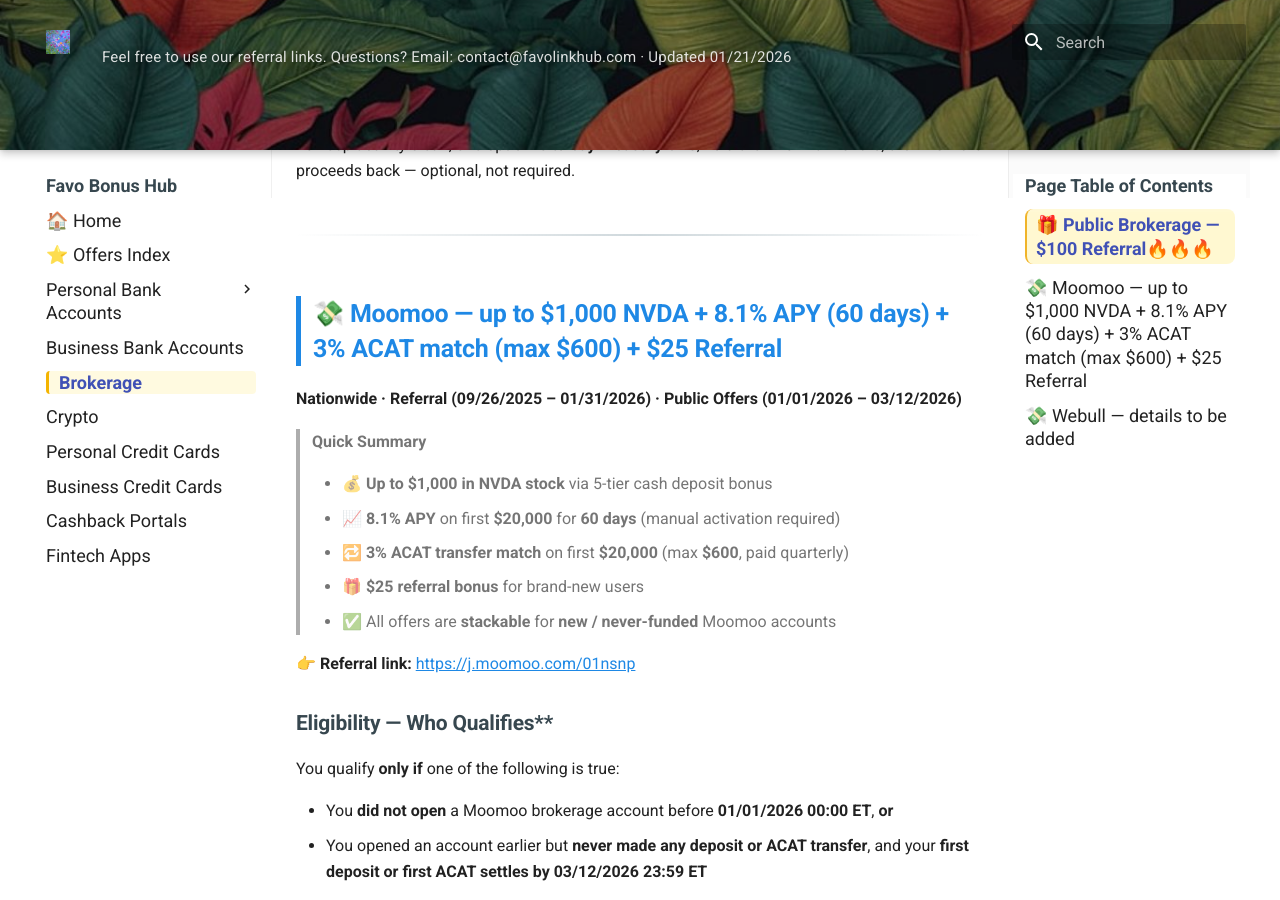
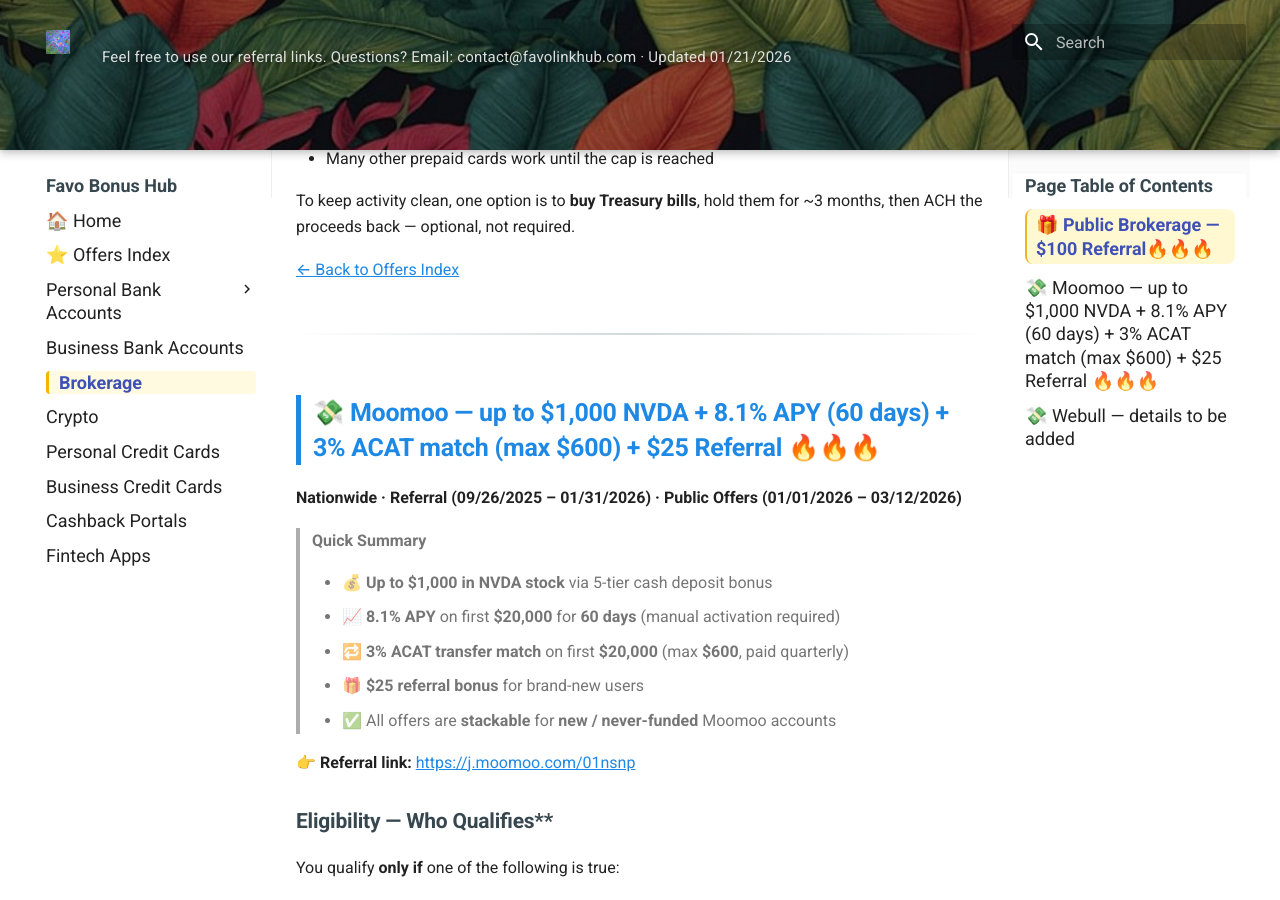
Before and after one commit to whispersofzephyr/favolinkhub-site, an MkDocs documentation site: the page built from docs/brokerage.md, in a window 1280 px wide and 900 px high, scrolled down 2377 px. Built offline with MkDocs 1.6.1 and Material for MkDocs 9.7.7, drawn with Linux system fonts in a browser that asks for light colours; some of the changed text lies outside the part shown.

Commit message:
Update brokerage.md

```diff
--- a/docs/brokerage.md
+++ b/docs/brokerage.md
@@ -1,5 +1,8 @@
 # Brokerage
 
+--8<-- "snippets/back-to-list.md"
+
+<a id="br-public"></a>
 ## 🎁 Public Brokerage — $100 Referral🔥🔥🔥
 **Nationwide · Effective 01/20/2026**
 
@@ -76,9 +79,12 @@ Public can also be useful for **draining prepaid cards** via deposits (lifetime
 
 To keep activity clean, one option is to **buy Treasury bills**, hold them for ~3 months, then ACH the proceeds back — optional, not required.
 
+--8<-- "snippets/back-to-list.md"
+
 ---
 
-## 💸 Moomoo — up to $1,000 NVDA + 8.1% APY (60 days) + 3% ACAT match (max $600) + $25 Referral
+<a id="br-moomoo"></a>
+## 💸 Moomoo — up to $1,000 NVDA + 8.1% APY (60 days) + 3% ACAT match (max $600) + $25 Referral 🔥🔥🔥
 **Nationwide · Referral (09/26/2025 – 01/31/2026) · Public Offers (01/01/2026 – 03/12/2026)**
 
 > **Quick Summary**
@@ -248,6 +254,11 @@ This is a **multi-layer, stackable brokerage promotion**, but only if you follow
 This is best treated as a **high-value, short-term cash parking + medium-term brokerage bonus**, not a quick churn.
 If you understand the order and holding rules, the total return can be substantial; if you don’t, it’s easy to miss or void parts of the reward.
 
+--8<-- "snippets/back-to-list.md"
+
 ---
 
+<a id="br-webull"></a>
 ## 💸 Webull — details to be added
+
+--8<-- "snippets/back-to-list.md"
```
